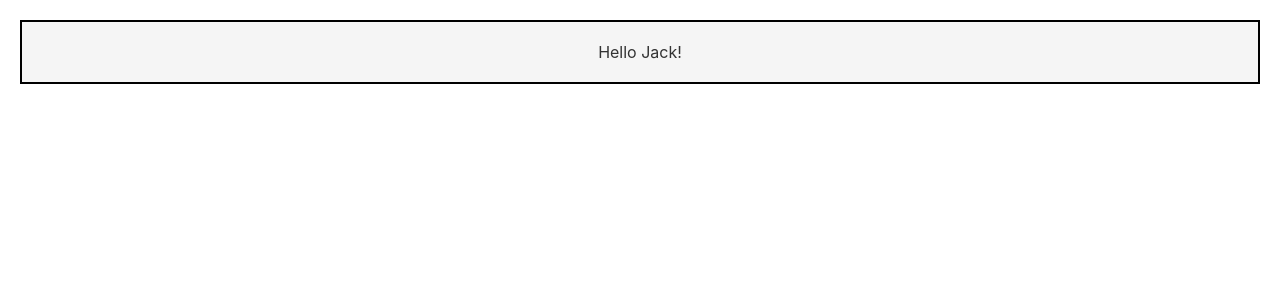
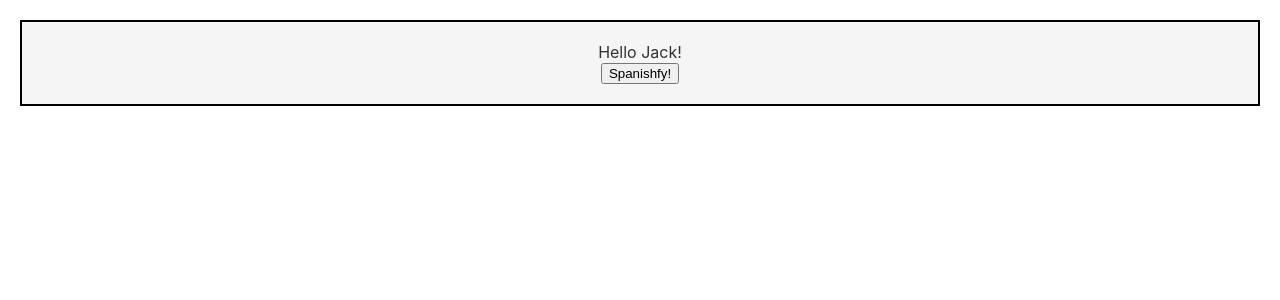
Before and after one commit to CurbYourStrangeness/JS_REACT, a React (Create React App) app: page / in a window 1280 px wide. Shown: the top 300 px of the page. Built offline with nearby package versions, Linux system fonts and the light colour scheme; the HTML template or start-up script is replaced by a standard one.

Commit message:
added button capable of modifying text by modifying constructor and render method in HelloWorld.js

```diff
--- a/src/HelloWorld.js
+++ b/src/HelloWorld.js
@@ -2,13 +2,24 @@ import React, {Component} from 'react';
 import './HelloWorld.css';
 
 class HelloWorld extends Component {
+
  constructor(props) {
    super(props);
    this.state = { greeting: 'Hello' };
-}
+   this.spanishfy = this.spanishfy.bind(this);
+  }
+
+  spanishfy(){
+   this.setState({ greeting: 'Hola'});
+   }
+
 
   render(){
-    return(<div className="HelloWorld">Hello {this.props.name}!</div>);
+    return(<div className="HelloWorld">
+      {this.state.greeting} {this.props.name}!
+      <br />
+      <button onClick={this.spanishfy}>Spanishfy!</button>
+   </div>);
   }
 }
 
```
